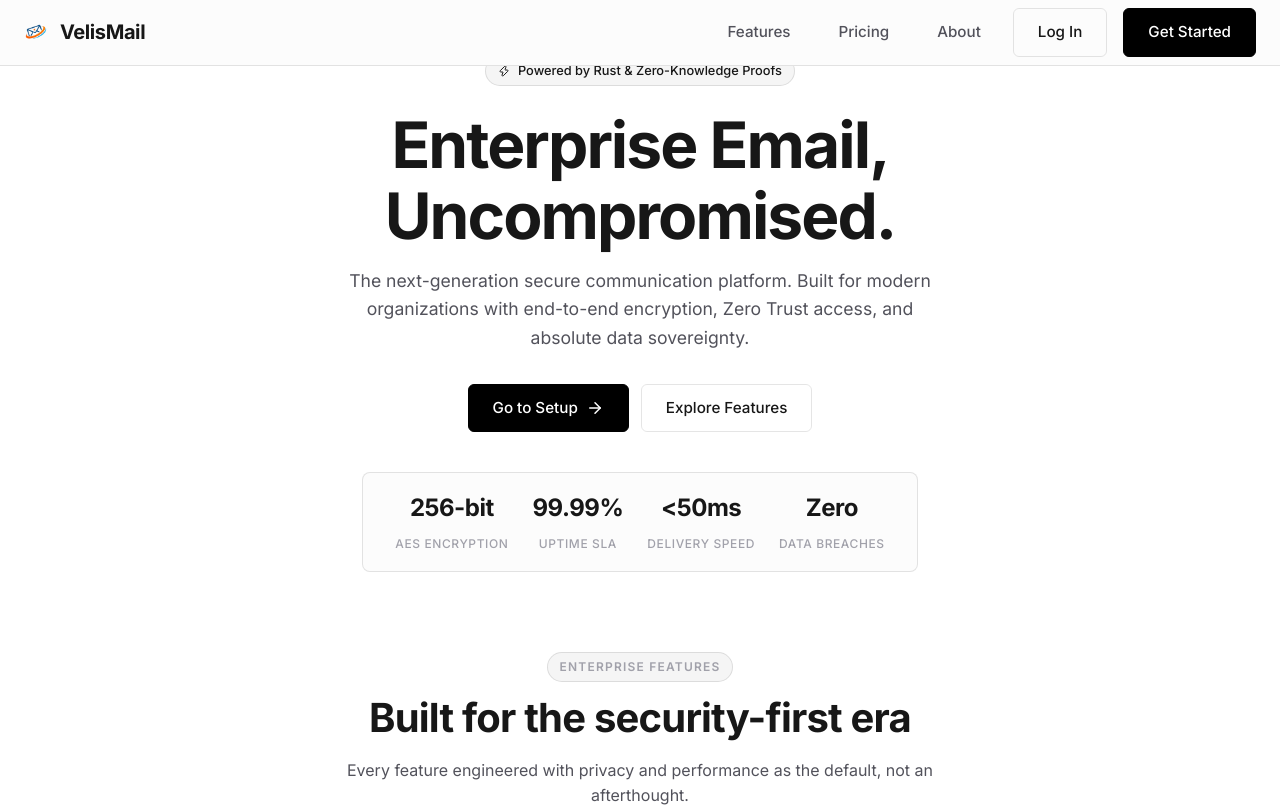
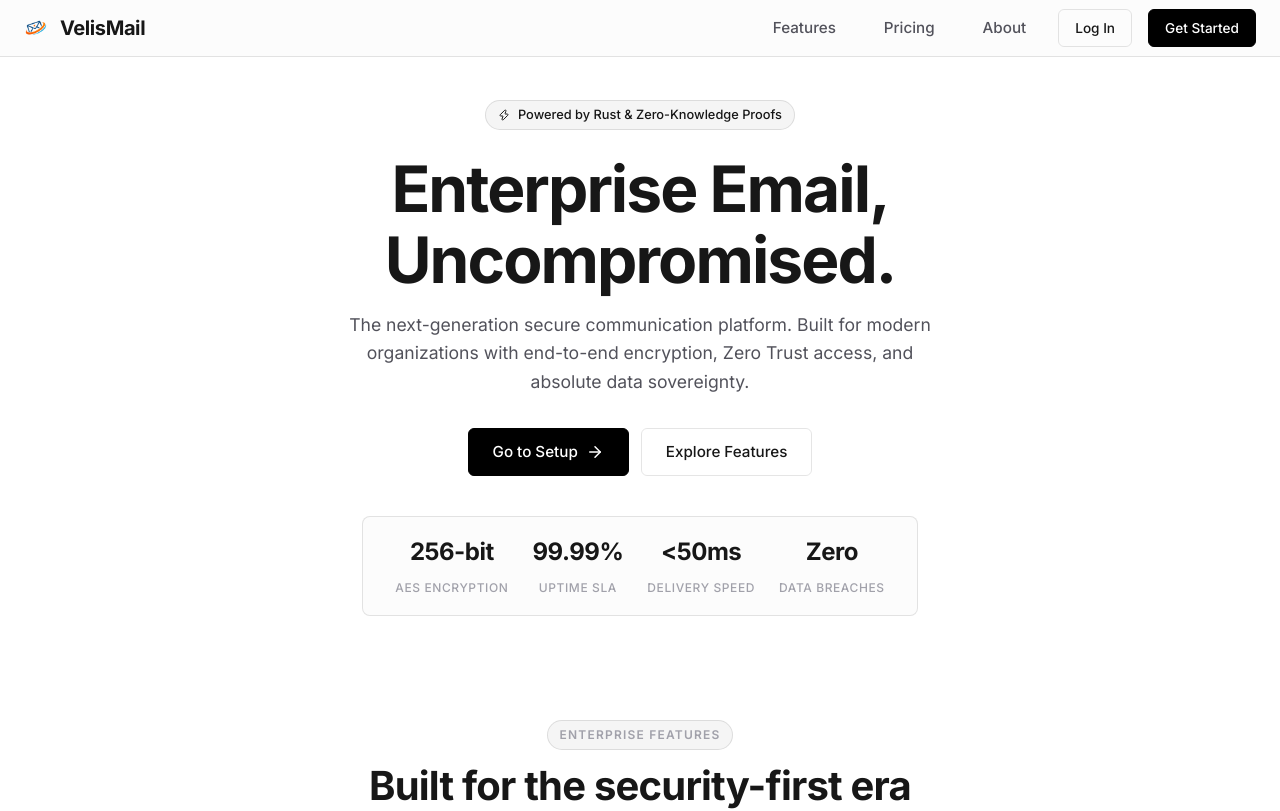
Before and after one commit to VelisArc/VelisMail, a React (Vite) app in the folder frontend/: page / in a window 1280 px wide. Shown: the top 811 px of the page. Built offline with nearby package versions, Linux system fonts and the light colour scheme.

Commit message:
fix: adjust hero padding, shrink nav buttons, fix light theme bug, add support email

```diff
--- a/frontend/src/index.css
+++ b/frontend/src/index.css
@@ -4,6 +4,7 @@
 
 /* --- CSS Variables / Design Tokens --- */
 :root {
+  color-scheme: dark;
   /* Font */
   --font-sans: 'Inter', 'Geist', system-ui, -apple-system, sans-serif;
   --font-mono: 'JetBrains Mono', 'Fira Code', monospace;
@@ -194,6 +195,12 @@ a:hover {
   transition: all var(--transition-normal);
   gap: var(--space-2);
   min-height: 44px;
+}
+
+.btn-sm {
+  padding: var(--space-2) var(--space-4);
+  font-size: 0.85rem;
+  min-height: 36px;
 }
 
 .btn-primary {
--- a/frontend/src/pages/Home.css
+++ b/frontend/src/pages/Home.css
@@ -81,7 +81,7 @@
 /* --- Hero Section --- */
 .hero {
   position: relative;
-  padding: 56px 0 16px;
+  padding: 100px 0 40px;
   overflow: hidden;
   text-align: center;
   background: var(--bg-body);
--- a/frontend/src/pages/Home.tsx
+++ b/frontend/src/pages/Home.tsx
@@ -100,8 +100,8 @@ export default function Home() {
               </Link>
             ) : (
               <>
-                <Link to="/login" className="btn btn-secondary">Log In</Link>
-                <Link to="/login" className="btn btn-primary">Get Started</Link>
+                <Link to="/login" className="btn btn-secondary btn-sm">Log In</Link>
+                <Link to="/login" className="btn btn-primary btn-sm">Get Started</Link>
               </>
             )}
           </div>
@@ -373,7 +373,7 @@ export default function Home() {
             <Link to="/terms" className="footer-link">Terms</Link>
             <Link to="/security" className="footer-link">Security</Link>
             <Link to="/about" className="footer-link">About</Link>
-            <Link to="/contact" className="footer-link">Contact</Link>
+            <a href="mailto:support@velismail.online" className="footer-link">Contact</a>
           </div>
           <p className="footer-copyright">
             © 2024 VelisMail. All rights reserved. Enterprise-grade secure communication.
```
